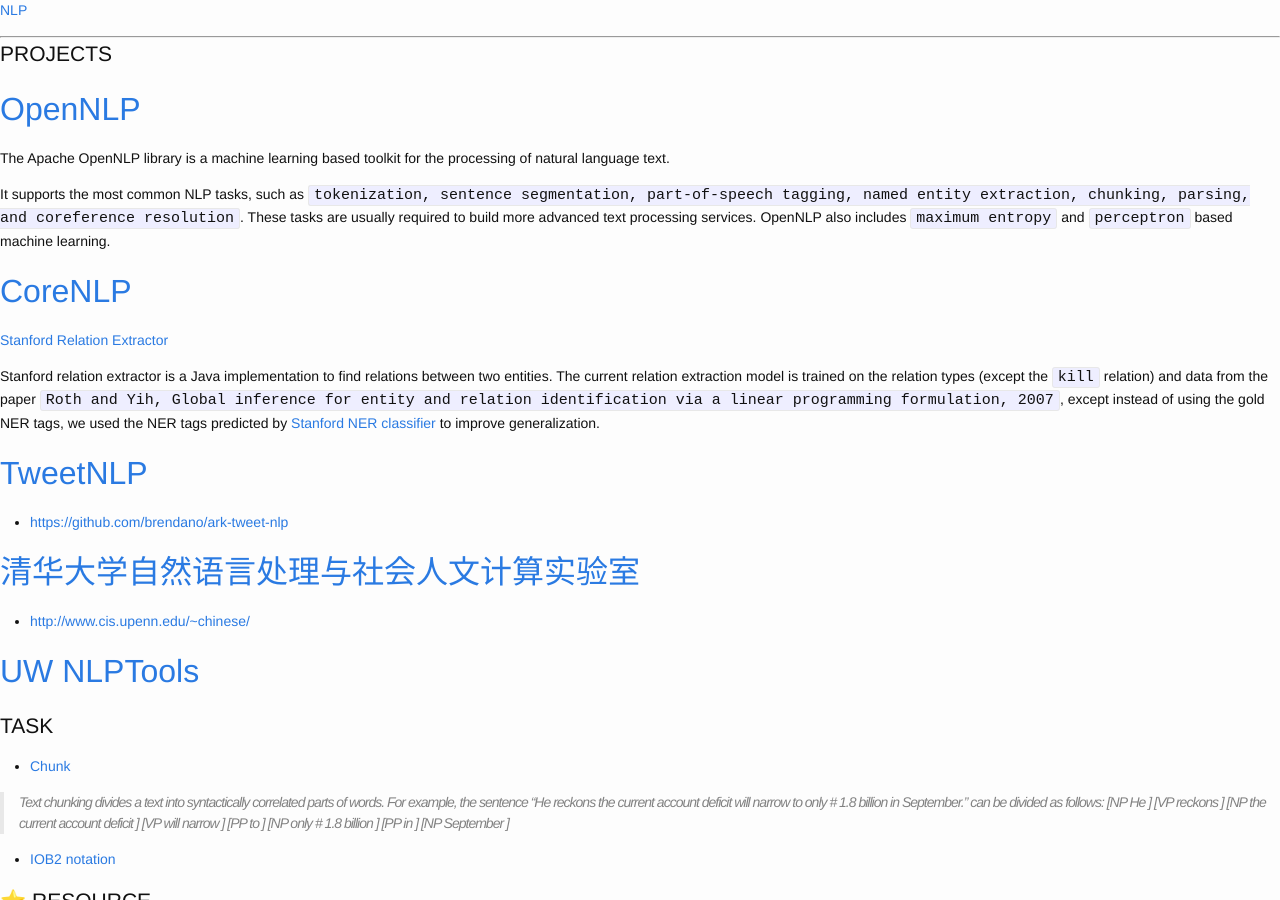
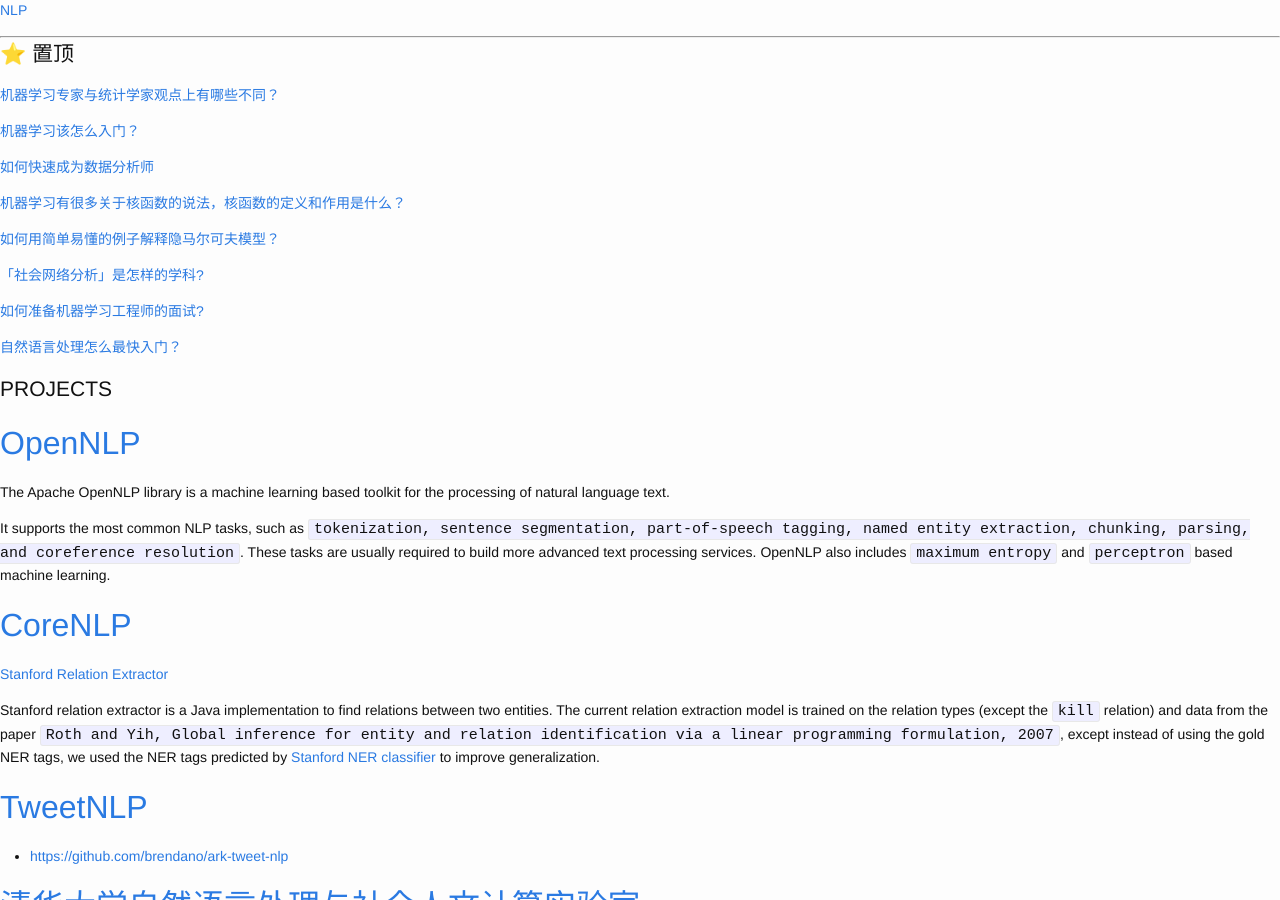
Before and after one commit to cnwarden/cnwarden.github.io, a Jekyll site: the page built from ml/index.md, in a window 1280 px wide and 900 px high. Built offline with Jekyll 4.4.1, drawn with Linux system fonts in a browser that asks for light colours; emoji names are drawn with the system emoji font.

Commit message:
Update index.md

```diff
--- a/ml/index.md
+++ b/ml/index.md
@@ -6,6 +6,24 @@ title:  machine learning
 [NLP](https://en.wikipedia.org/wiki/Natural_language_processing)
 
 ---------------------------------------------------------------
+
+# :star: 置顶
+
+[机器学习专家与统计学家观点上有哪些不同？](https://www.zhihu.com/question/29687860)
+
+[机器学习该怎么入门？](https://www.zhihu.com/question/20691338)
+
+[如何快速成为数据分析师](https://www.zhihu.com/question/29265587)
+
+[机器学习有很多关于核函数的说法，核函数的定义和作用是什么？](https://www.zhihu.com/question/24627666)
+
+[如何用简单易懂的例子解释隐马尔可夫模型？](https://www.zhihu.com/question/20962240)
+
+[「社会网络分析」是怎样的学科?](https://www.zhihu.com/question/28939731)
+
+[如何准备机器学习工程师的面试?](https://www.zhihu.com/question/23259302)
+
+[自然语言处理怎么最快入门？](https://www.zhihu.com/question/19895141)
 
 # PROJECTS
 
```
